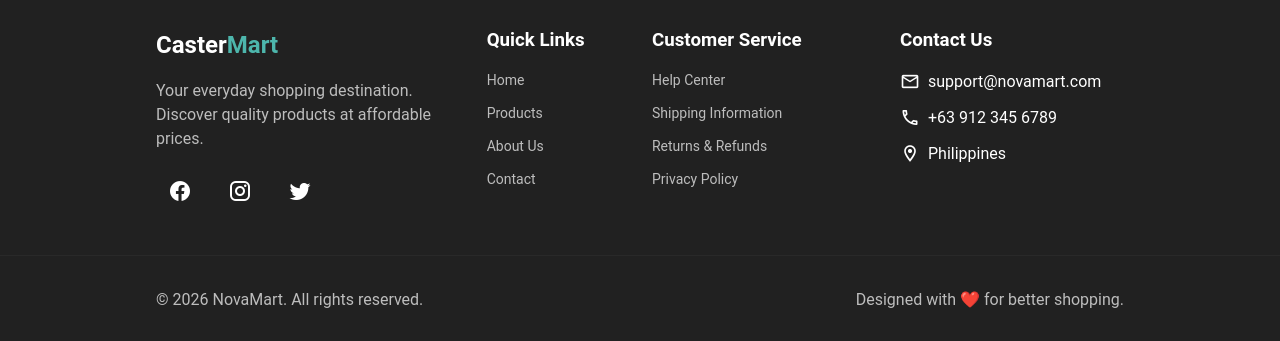
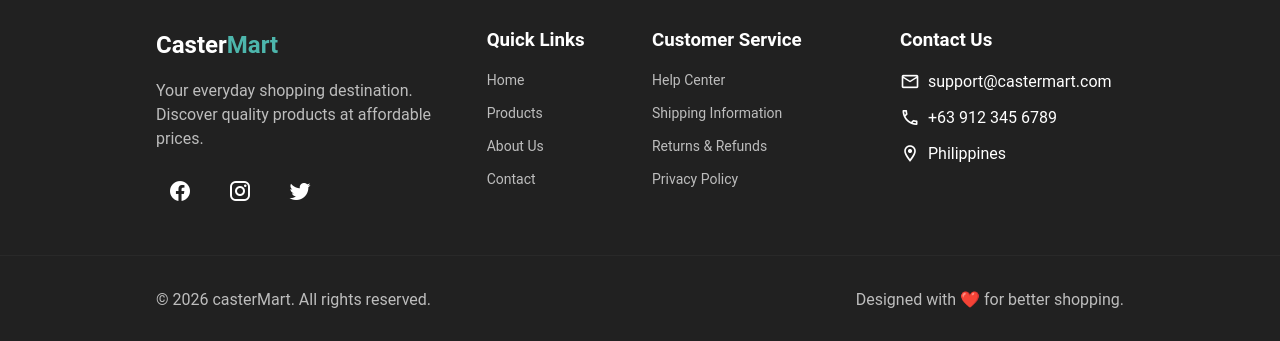
Before and after one commit to jcasterroy-ctrl/jcasterroy, a Nuxt app in the folder jcaster/: page / in a window 1280 px wide. Shown: the part 2260-2601 px from the top of the page. Built offline with nearby package versions, Linux system fonts and the light colour scheme; no server answers.

Commit message:
Update index.vue

```diff
--- a/jcaster/app/pages/index.vue
+++ b/jcaster/app/pages/index.vue
@@ -549,7 +549,7 @@
 
             <div class="d-flex align-center ga-2 mb-3">
               <v-icon size="small">mdi-email-outline</v-icon>
-              <span class="text-body-2">support@novamart.com</span>
+              <span class="text-body-2">support@castermart.com</span>
             </div>
 
             <div class="d-flex align-center ga-2 mb-3">
@@ -573,7 +573,7 @@
           class="d-flex flex-column flex-sm-row justify-space-between align-center ga-2"
         >
           <p class="text-grey-lighten-1 text-caption">
-            © {{ new Date().getFullYear() }} NovaMart. All rights reserved.
+            © {{ new Date().getFullYear() }} casterMart. All rights reserved.
           </p>
 
           <p class="text-grey-lighten-1 text-caption">
```
